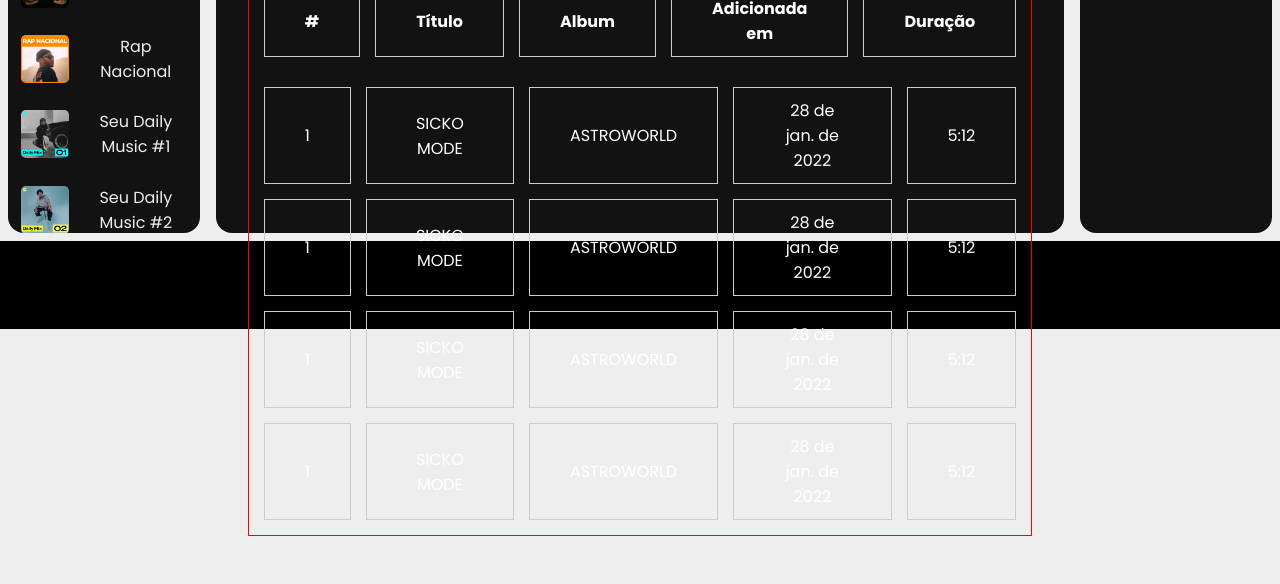
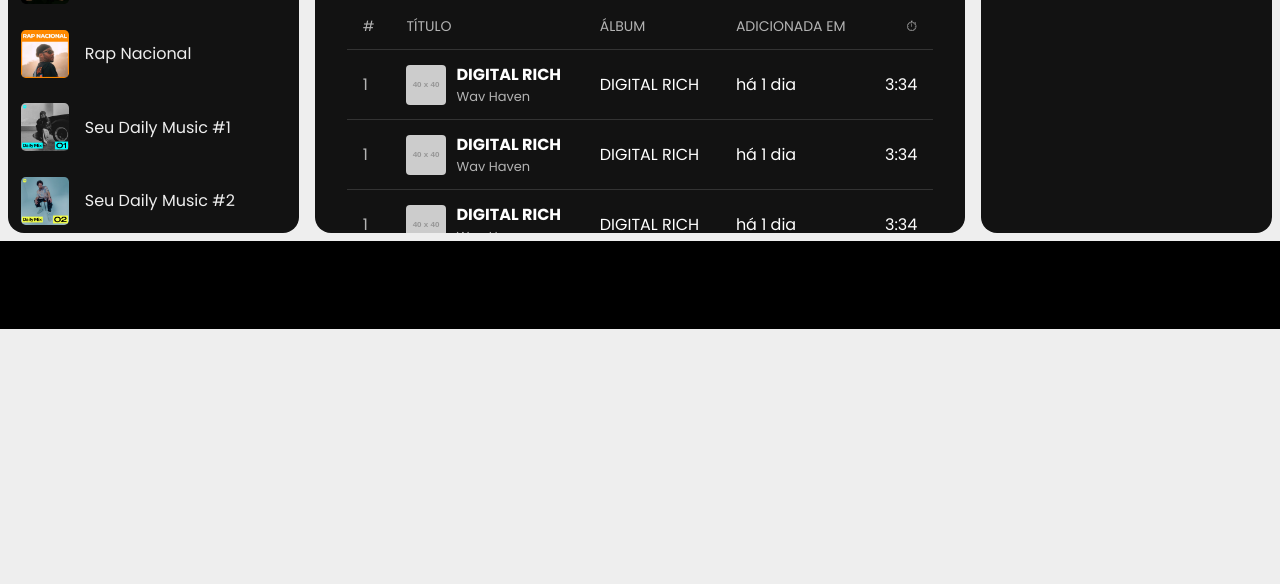
Before and after one commit to matheusoliveirv/clone_spotify, a website: page index.html in a window 1280 px wide. Shown: the part 479-1063 px from the top of the page. After the commit the page ends 808 px from the top, so only its background shows below. Drawn offline with nearby package versions, Linux system fonts and the light colour scheme; placeholder pictures from the web are drawn by us; a web font is replaced by a local one.

Commit message:
Atualização da tabela de musicas

```diff
--- a/index.html
+++ b/index.html
@@ -100,42 +100,105 @@
                             <table>
                                 <thead>
                                     <tr>
-                                        <th>#</th>
+                                        <th class="index">#</th>
                                         <th>Título</th>
-                                        <th>Album</th>
+                                        <th>Álbum</th>
                                         <th>Adicionada em</th>
-                                        <th>Duração</th>
+                                        <th class="duration">⏱</th>
                                     </tr>
                                 </thead>
                                 <tbody>
                                     <tr>
-                                        <td>1</td>
-                                        <td>SICKO MODE</td>
-                                        <td>ASTROWORLD</td>
-                                        <td>28 de jan. de 2022</td>
-                                        <td>5:12</td>
+                                        <td class="index">1</td>
+                                        <td>
+                                            <div class="title-cell">
+                                                <img src="https://via.placeholder.com/40" class="album-cover">
+                                                <div class="song-info">
+                                                    <span class="song-title">DIGITAL RICH</span>
+                                                    <span class="song-artist">Wav Haven</span>
+                                                </div>
+                                            </div>
+                                        </td>
+                                        <td>DIGITAL RICH</td>
+                                        <td>há 1 dia</td>
+                                        <td class="duration">3:34</td>
                                     </tr>
                                     <tr>
-                                        <td>1</td>
-                                        <td>SICKO MODE</td>
-                                        <td>ASTROWORLD</td>
-                                        <td>28 de jan. de 2022</td>
-                                        <td>5:12</td>
+                                        <td class="index">1</td>
+                                        <td>
+                                            <div class="title-cell">
+                                                <img src="https://via.placeholder.com/40" class="album-cover">
+                                                <div class="song-info">
+                                                    <span class="song-title">DIGITAL RICH</span>
+                                                    <span class="song-artist">Wav Haven</span>
+                                                </div>
+                                            </div>
+                                        </td>
+                                        <td>DIGITAL RICH</td>
+                                        <td>há 1 dia</td>
+                                        <td class="duration">3:34</td>
                                     </tr>
                                     <tr>
-                                        <td>1</td>
-                                        <td>SICKO MODE</td>
-                                        <td>ASTROWORLD</td>
-                                        <td>28 de jan. de 2022</td>
-                                        <td>5:12</td>
+                                        <td class="index">1</td>
+                                        <td>
+                                            <div class="title-cell">
+                                                <img src="https://via.placeholder.com/40" class="album-cover">
+                                                <div class="song-info">
+                                                    <span class="song-title">DIGITAL RICH</span>
+                                                    <span class="song-artist">Wav Haven</span>
+                                                </div>
+                                            </div>
+                                        </td>
+                                        <td>DIGITAL RICH</td>
+                                        <td>há 1 dia</td>
+                                        <td class="duration">3:34</td>
                                     </tr>
                                     <tr>
-                                        <td>1</td>
-                                        <td>SICKO MODE</td>
-                                        <td>ASTROWORLD</td>
-                                        <td>28 de jan. de 2022</td>
-                                        <td>5:12</td>
+                                        <td class="index">1</td>
+                                        <td>
+                                            <div class="title-cell">
+                                                <img src="https://via.placeholder.com/40" class="album-cover">
+                                                <div class="song-info">
+                                                    <span class="song-title">DIGITAL RICH</span>
+                                                    <span class="song-artist">Wav Haven</span>
+                                                </div>
+                                            </div>
+                                        </td>
+                                        <td>DIGITAL RICH</td>
+                                        <td>há 1 dia</td>
+                                        <td class="duration">3:34</td>
                                     </tr>
+                                    <tr>
+                                        <td class="index">1</td>
+                                        <td>
+                                            <div class="title-cell">
+                                                <img src="https://via.placeholder.com/40" class="album-cover">
+                                                <div class="song-info">
+                                                    <span class="song-title">DIGITAL RICH</span>
+                                                    <span class="song-artist">Wav Haven</span>
+                                                </div>
+                                            </div>
+                                        </td>
+                                        <td>DIGITAL RICH</td>
+                                        <td>há 1 dia</td>
+                                        <td class="duration">3:34</td>
+                                    </tr>
+                                    <tr>
+                                        <td class="index">1</td>
+                                        <td>
+                                            <div class="title-cell">
+                                                <img src="https://via.placeholder.com/40" class="album-cover">
+                                                <div class="song-info">
+                                                    <span class="song-title">DIGITAL RICH</span>
+                                                    <span class="song-artist">Wav Haven</span>
+                                                </div>
+                                            </div>
+                                        </td>
+                                        <td>DIGITAL RICH</td>
+                                        <td>há 1 dia</td>
+                                        <td class="duration">3:34</td>
+                                    </tr>
+                                    <!-- Repita para as outras músicas -->
                                 </tbody>
                             </table>
                         </div>
--- a/src/styles/main.scss
+++ b/src/styles/main.scss
@@ -89,6 +89,11 @@
     }
 }
 
+.principal{
+    overflow: hidden;
+    overflow-y: scroll;
+}
+
 .show__list {
     color: #FFF;
     display: none;
@@ -119,29 +124,6 @@
         flex-direction: column;
         justify-content: center;
         padding-top: 3rem;
-    }
-}
-
-.container-list {
-    border: 1px solid red;
-
-    table {
-        display: flex;
-        flex-direction: column;
-        border-spacing: 15px;
-        /* Define o espaçamento entre as células */
-        border-collapse: separate;
-        /* Necessário para o efeito de espaçamento */
-
-        td,
-        th {
-            padding: 10px 40px; /* Aumente o valor do padding lateral */
-            text-align: start;
-            border: 1px solid #ccc;
-            text-align: center;
-            vertical-align: middle;
-            /* Alinha o conteúdo verticalmente no meio */
-        }
     }
 }
 
@@ -228,3 +210,67 @@
 .selecao__lista__item img {
     width: 3rem;
 }
+
+
+
+table {
+      width: 100%;
+      border-collapse: collapse;
+    }
+
+    th, td {
+      padding: 12px 16px;
+      text-align: left;
+    }
+
+    th {
+      color: #b3b3b3;
+      font-weight: normal;
+      font-size: 14px;
+      text-transform: uppercase;
+      border-bottom: 1px solid #333;
+    }
+
+    tr {
+      border-bottom: 1px solid #333;
+    }
+
+    tr:hover {
+      background-color: #1e1e1e;
+    }
+
+    .index {
+      width: 30px;
+      color: #b3b3b3;
+    }
+
+    .album-cover {
+      width: 40px;
+      height: 40px;
+      border-radius: 4px;
+      margin-right: 10px;
+    }
+
+    .title-cell {
+      display: flex;
+      align-items: center;
+    }
+
+    .song-info {
+      display: flex;
+      flex-direction: column;
+    }
+
+    .song-title {
+      font-weight: bold;
+      color: white;
+    }
+
+    .song-artist {
+      font-size: 13px;
+      color: #b3b3b3;
+    }
+
+    .duration {
+      text-align: right;
+    }
```
Also changed, not shown: dist/css/main.css.
